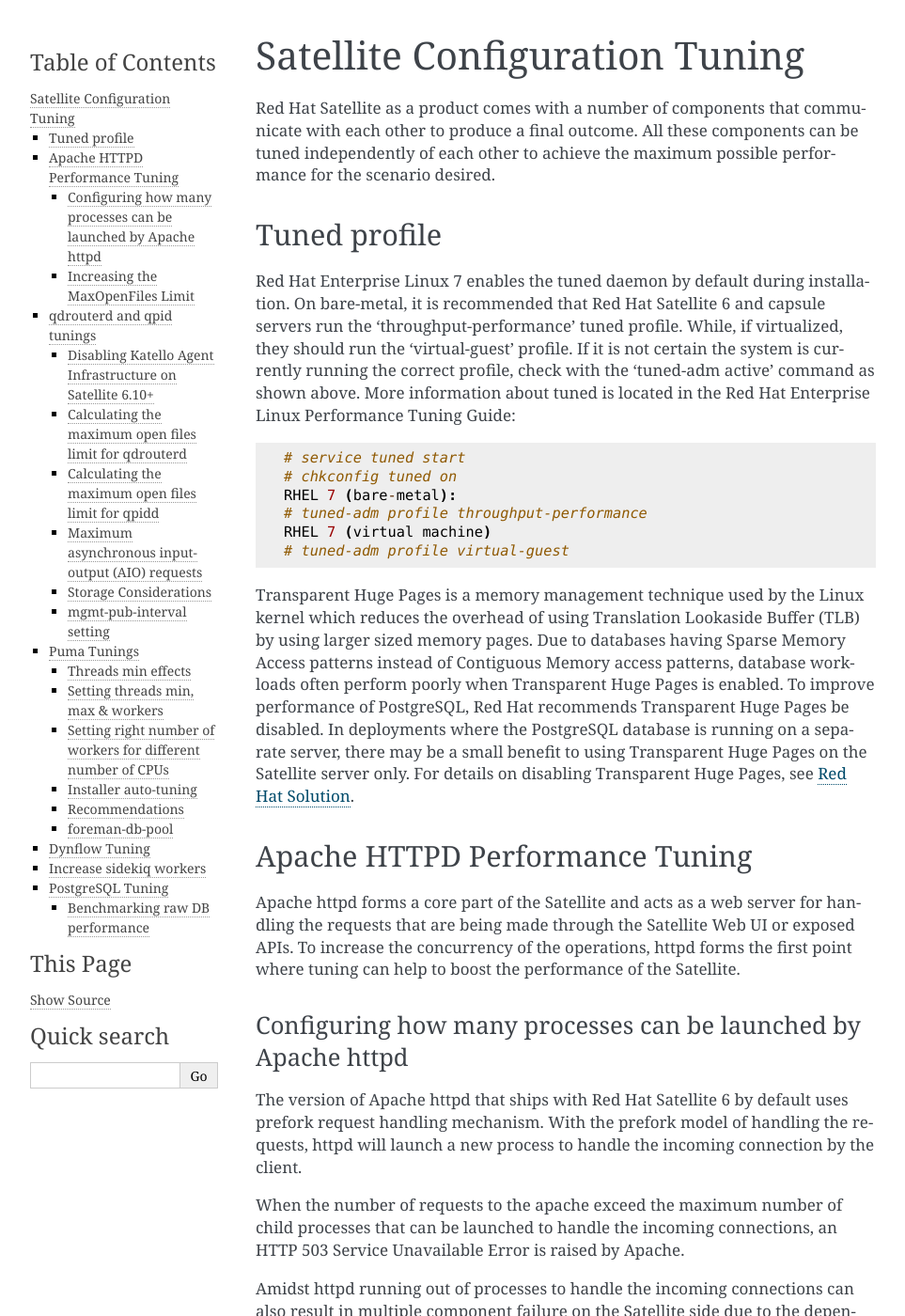
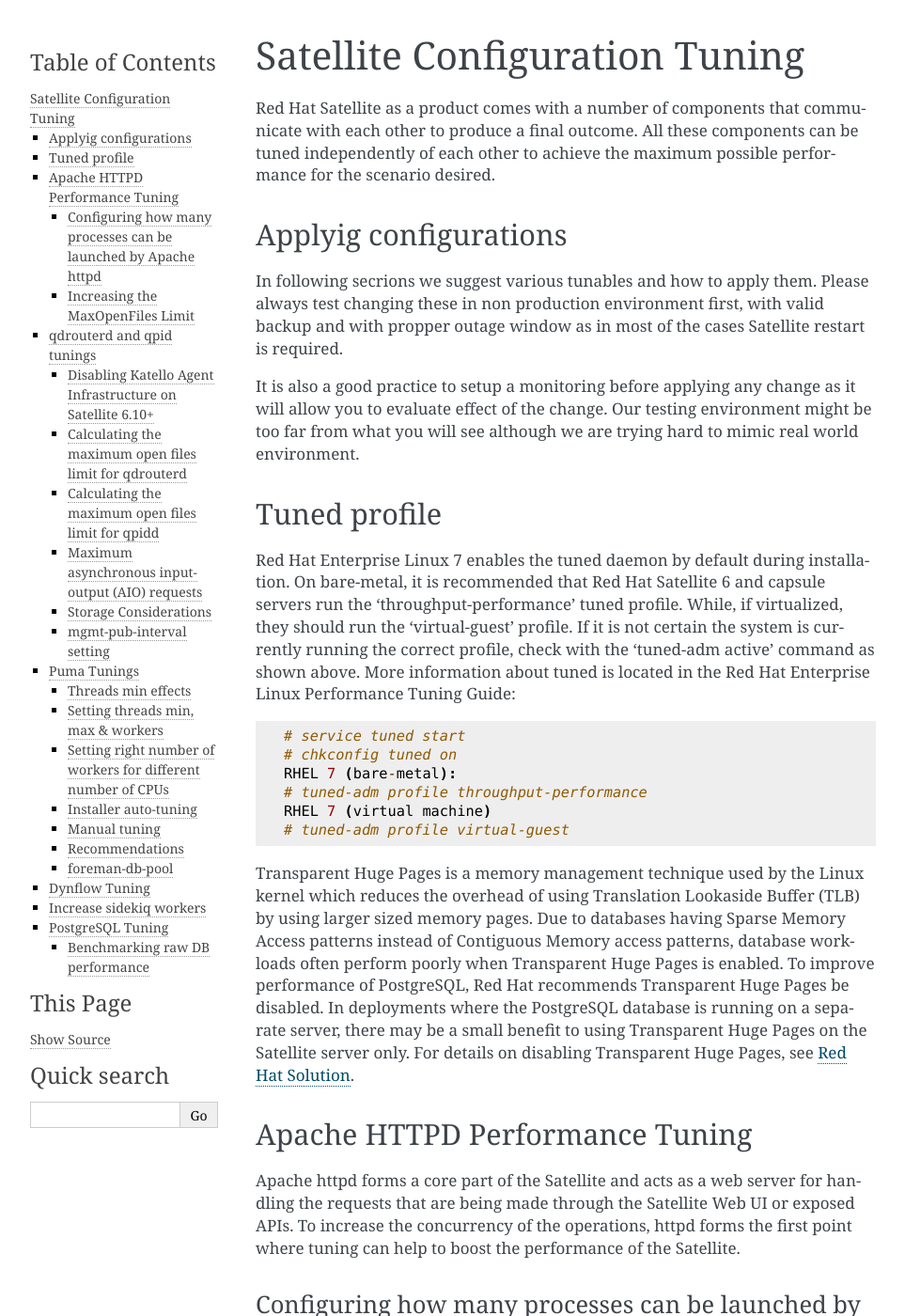
Before and after one commit to RedHatSatellite/satellite-performance-tuning, a Sphinx documentation site: the page built from docs/satellite-configuration-tuning.rst, in a window 1280 px wide and 1400 px high. Shown: the whole window at 94% size, without its empty margins (148-1111 px from the left). Built offline with Sphinx 7.4.7, drawn with Linux system fonts in a browser that asks for light colours; some of the changed text lies outside the part shown.

Commit message:
Explain how to apply Puma tuning, add some words to spelling_wordlist.txt and fix some refs

```diff
--- a/docs/satellite-configuration-tuning.rst
+++ b/docs/satellite-configuration-tuning.rst
@@ -3,6 +3,15 @@
 ==============================
 
 Red Hat Satellite as a product comes with a number of components that communicate with each other to produce a final outcome. All these components can be tuned independently of each other to achieve the maximum possible performance for the scenario desired.
+
+.. _applyig-configurations:
+
+Applyig configurations
+======================
+
+In following secrions we suggest various tunables and how to apply them. Please always test changing these in non production environment first, with valid backup and with propper outage window as in most of the cases Satellite restart is required.
+
+It is also a good practice to setup a monitoring before applying any change as it will allow you to evaluate effect of the change. Our testing environment might be too far from what you will see although we are trying hard to mimic real world environment.
 
 Tuned profile
 =============
@@ -219,6 +230,8 @@
 
 Adding more workers can also help with total registration concurrency Satellite can handle. In our measurements, setups with 2 workers were able to handle up to 480 concurrent registrations, but adding more workers improved the situation.
 
+.. _installer-auto-tuning:
+
 Installer auto-tuning
 ----------------------
 
@@ -245,6 +258,15 @@
   3471 puma: cluster worker 1: 3385 [foreman]
   3477 puma: cluster worker 2: 3385 [foreman]
   [...]
+
+Manual tuning
+-------------
+
+If you decide not to use :ref:`installer-auto-tuning`, you can also apply custom numbers for these tunables. In the example below we are using 2 workers, 5 and 5 threads::
+
+    satellite-installer --foreman-foreman-service-puma-workers=2 --foreman-foreman-service-puma-threads-min=5 --foreman-foreman-service-puma-threads-max=5
+
+When doing any change to your Satellite, always follow :ref:`applyig-configurations` section.
 
 Recommendations
 ---------------
--- a/docs/system-requirements.rst
+++ b/docs/system-requirements.rst
@@ -38,7 +38,7 @@
 
 1. Determine the profile you wish to use
 2. Run `satellite-installer --tuning large`. This will apply to the chosen tuning profile.
-3. The Ruby app server will need to be tuned directly via the Puma Tuning section: :ref:`puma_tuning`.
+3. The Ruby app server will need to be tuned directly via the Puma Tuning section: :ref:`puma-tunings`.
 4. Resume operations
 
 NOTE:
```
Also changed, not shown: other parts of docs/satellite-configuration-tuning.rst (+2 -0 lines), spelling_wordlist.txt (+13 -0 lines).
